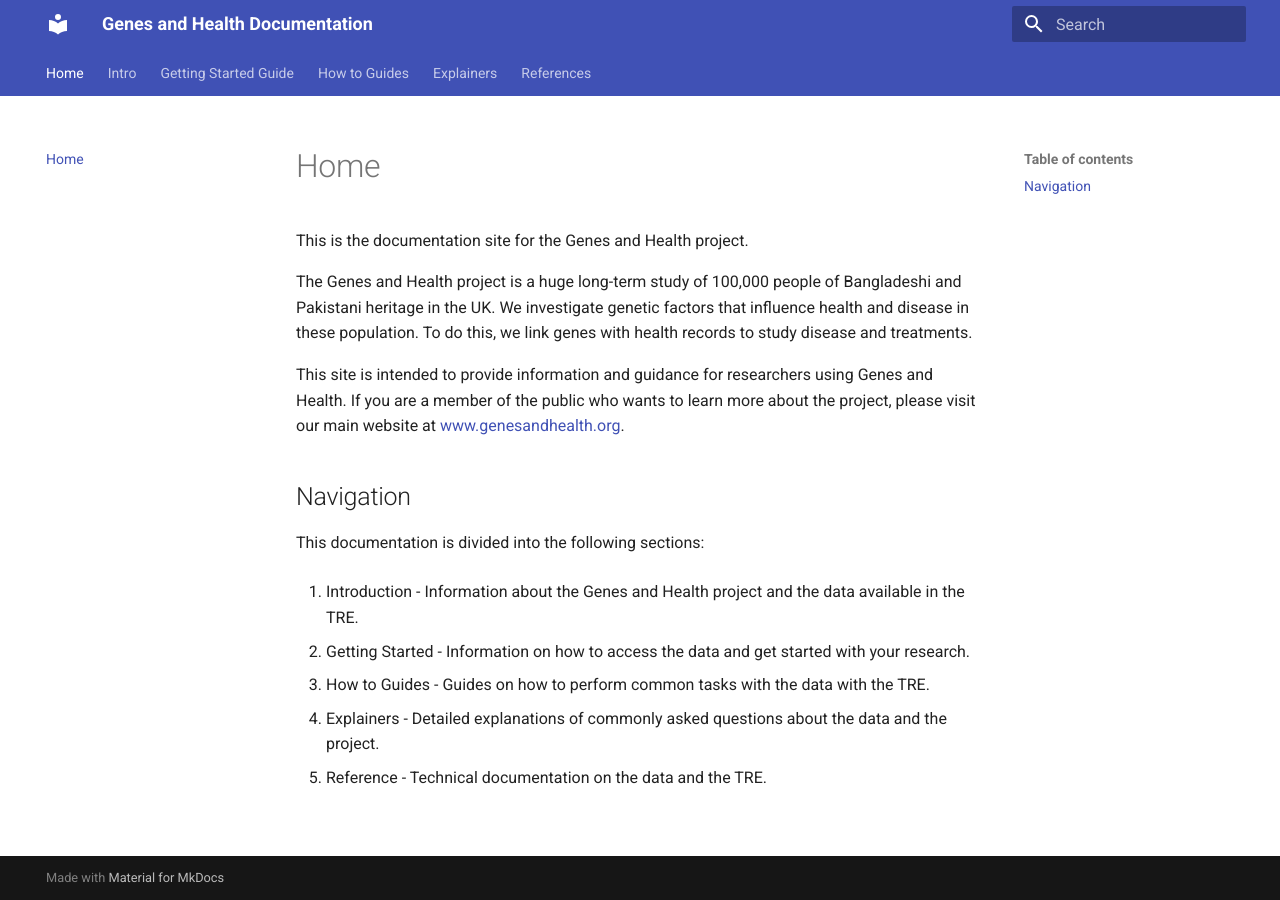
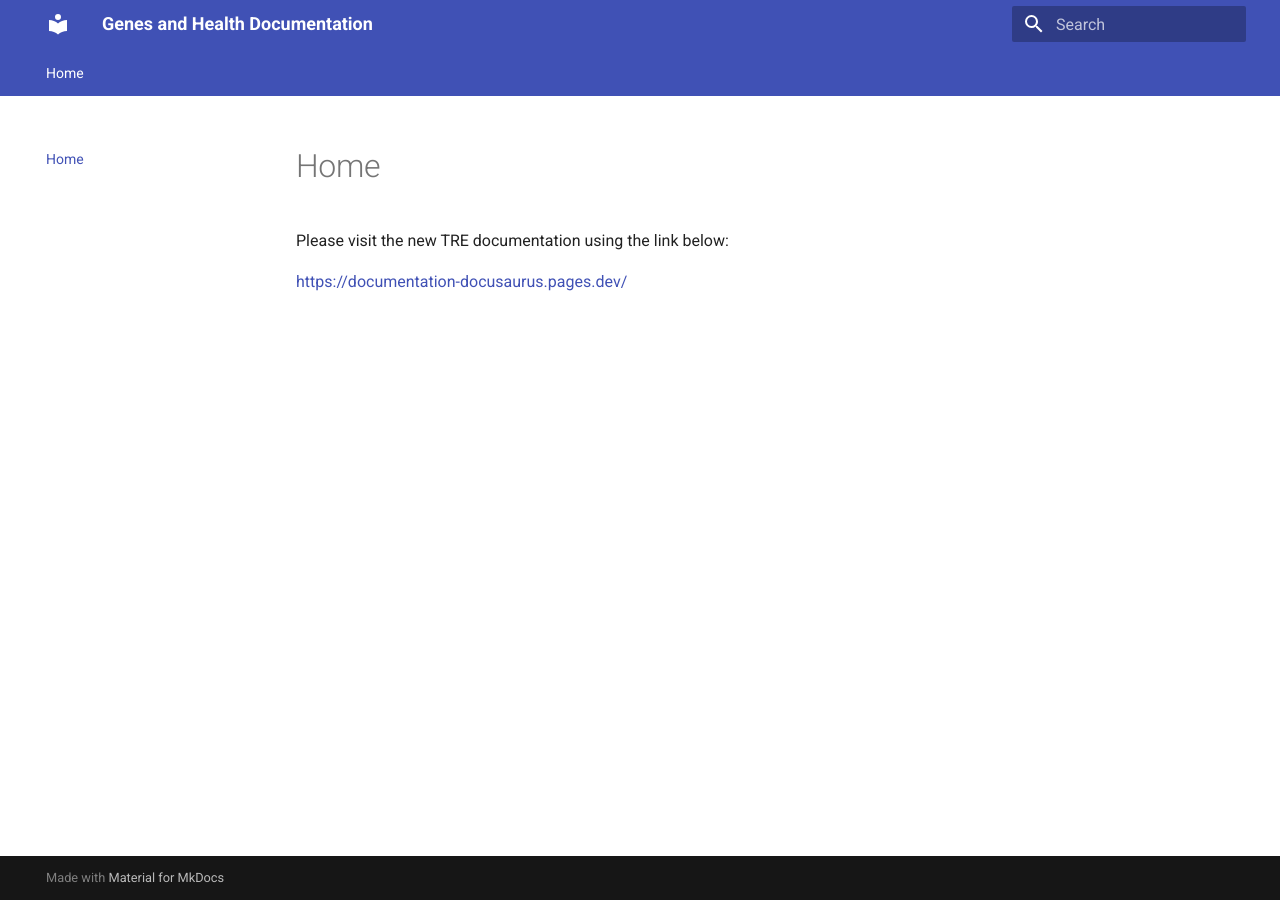
Before and after one commit to genes-and-health/documentation, an MkDocs documentation site: the page built from docs/index.md, in a window 1280 px wide. Built offline with MkDocs 1.6.1 and Material for MkDocs 9.7.7, drawn with Linux system fonts in a browser that asks for light colours; part of the change alters nothing that is shown.

Commit message:
referring to the new doc link

```diff
--- a/docs/index.md
+++ b/docs/index.md
@@ -1,4 +1,8 @@
-This is the documentation site for the Genes and Health project.
+Please visit the new TRE documentation using the link below:
+
+[https://documentation-docusaurus.pages.dev/](https://documentation-docusaurus.pages.dev/)
+
+<!-- This is the documentation site for the Genes and Health project.
 
 The Genes and Health project is a huge long-term study of 100,000 people of Bangladeshi and Pakistani heritage in the UK. We investigate genetic factors that influence health and disease in these population. To do this, we link genes with health records to study disease and treatments.
 
@@ -17,3 +21,4 @@ This documentation is divided into the following sections:
 4. Explainers - Detailed explanations of commonly asked questions about the data and the project.
 
 5. Reference - Technical documentation on the data and the TRE.
+ -->
--- a/mkdocs.yml
+++ b/mkdocs.yml
@@ -26,35 +26,35 @@ markdown_extensions:
 
 nav:
   - Home: index.md
-  - Intro:
-    - Overview: about/genes_and_health.md
-    - Team: about/team.md
-    - Trusted Research Environment: about/tre_genes.md
-    - Roadmap: about/roadmap.md
-  - Getting Started Guide:
-    - Prerequisites: getting_started/prerequisites.md
-    - Setting up a profile: getting_started/profile_setup.md
-    - Starting the TRE: getting_started/starting_the_tre.md
-    - Sandboxes: getting_started/sandboxes.md
-    - Overview: getting_started/training_video.md
-    - Folder Structure: getting_started/tre_organisation.md
-    - What data is available: getting_started/where_data.md
-    - Software Available: getting_started/software_available.md
-    - Getting your results out: getting_started/data_out.md
-  - How to Guides:
-    - How to get new software installed: how_to_guides/new_software.md
-    - How to get help: how_to_guides/getting_help.md
-    - How to get your data in: how_to_guides/get_data_in.md
-    - How to write hash symbols: how_to_guides/write_hash_symbol.md
-    - How to use docker: how_to_guides/run_docker.md
-  - Explainers:
-    - What is a TRE: explainers/tre.md
-    - What sandboxes are available: explainers/sandboxes.md
-    - Overview of folder structures: explainers/file_structure.md
-    - How is data linked: explainers/how_is_data_linked.md
-    - Where are the data from: explainers/raw_phenotype_data_overview.md
-    - What do the raw data look like: explainers/raw_phenotype_data_description.md
-    - How are phenotypes curated: explainers/phenotype_curation.md
-  - References:
-    - Code of Conduct: references/code_of_conduct.md
-    - Shortcuts: references/shortcuts.md
+  # - Intro:
+  #   - Overview: about/genes_and_health.md
+  #   - Team: about/team.md
+  #   - Trusted Research Environment: about/tre_genes.md
+  #   - Roadmap: about/roadmap.md
+  # - Getting Started Guide:
+  #   - Prerequisites: getting_started/prerequisites.md
+  #   - Setting up a profile: getting_started/profile_setup.md
+  #   - Starting the TRE: getting_started/starting_the_tre.md
+  #   - Sandboxes: getting_started/sandboxes.md
+  #   - Overview: getting_started/training_video.md
+  #   - Folder Structure: getting_started/tre_organisation.md
+  #   - What data is available: getting_started/where_data.md
+  #   - Software Available: getting_started/software_available.md
+  #   - Getting your results out: getting_started/data_out.md
+  # - How to Guides:
+  #   - How to get new software installed: how_to_guides/new_software.md
+  #   - How to get help: how_to_guides/getting_help.md
+  #   - How to get your data in: how_to_guides/get_data_in.md
+  #   - How to write hash symbols: how_to_guides/write_hash_symbol.md
+  #   - How to use docker: how_to_guides/run_docker.md
+  # - Explainers:
+  #   - What is a TRE: explainers/tre.md
+  #   - What sandboxes are available: explainers/sandboxes.md
+  #   - Overview of folder structures: explainers/file_structure.md
+  #   - How is data linked: explainers/how_is_data_linked.md
+  #   - Where are the data from: explainers/raw_phenotype_data_overview.md
+  #   - What do the raw data look like: explainers/raw_phenotype_data_description.md
+  #   - How are phenotypes curated: explainers/phenotype_curation.md
+  # - References:
+  #   - Code of Conduct: references/code_of_conduct.md
+  #   - Shortcuts: references/shortcuts.md
```
